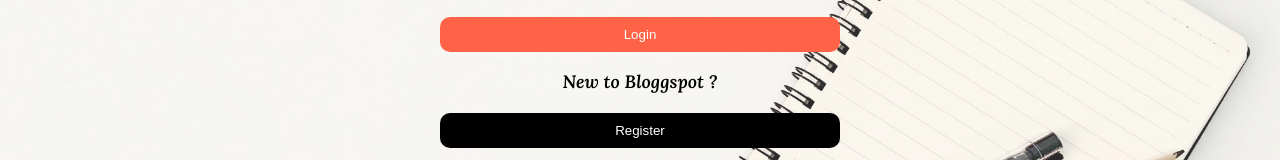
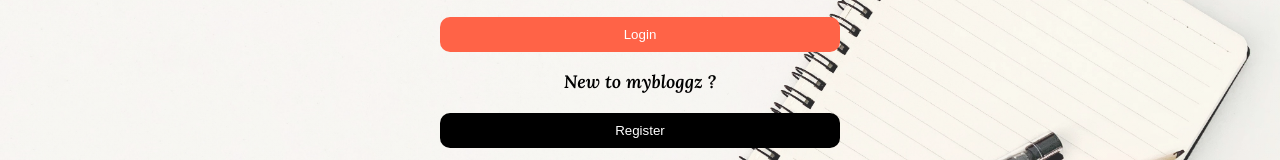
Before and after one commit to vivek-padelkar/react-blog, a React (Create React App) app in the folder client/: page /login in a window 1280 px wide. Shown: the part 445-605 px from the top of the page. Built offline with nearby package versions, Linux system fonts and the light colour scheme.

Commit message:
website name changed from bloggerspot to mybloggz

```diff
--- a/client/src/pages/login/login.component.jsx
+++ b/client/src/pages/login/login.component.jsx
@@ -64,7 +64,7 @@ const Login = () => {
       </LoginForm>
 
       <RegisterWrapper>
-        <RegistertTitle>New to Bloggspot ?</RegistertTitle>
+        <RegistertTitle>New to mybloggz ?</RegistertTitle>
         <StyledLink to="/register">
           <RegisterButton>Register</RegisterButton>
         </StyledLink>
```
